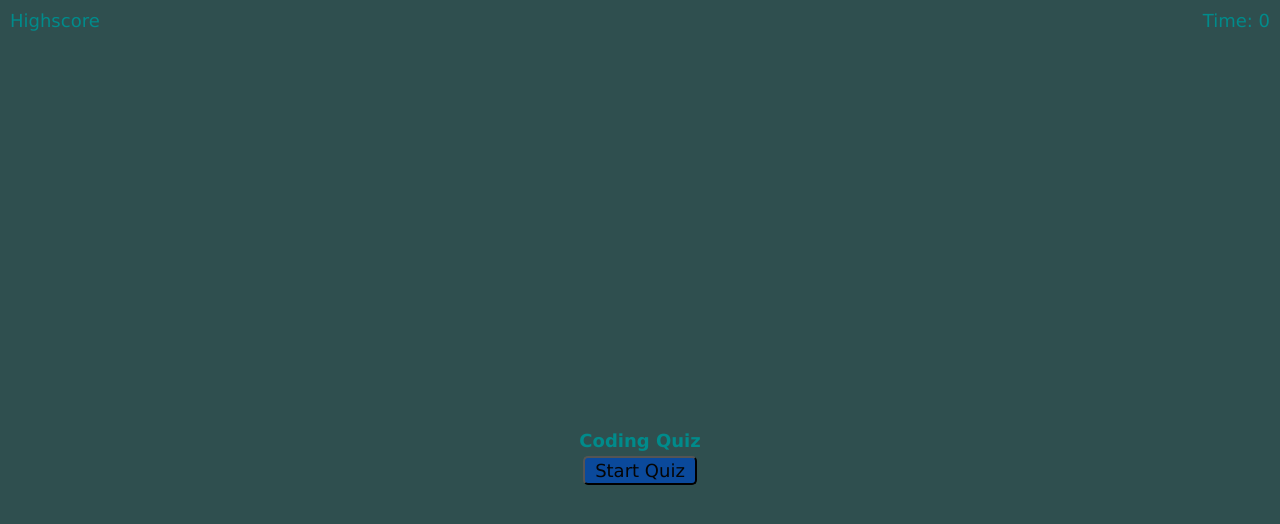
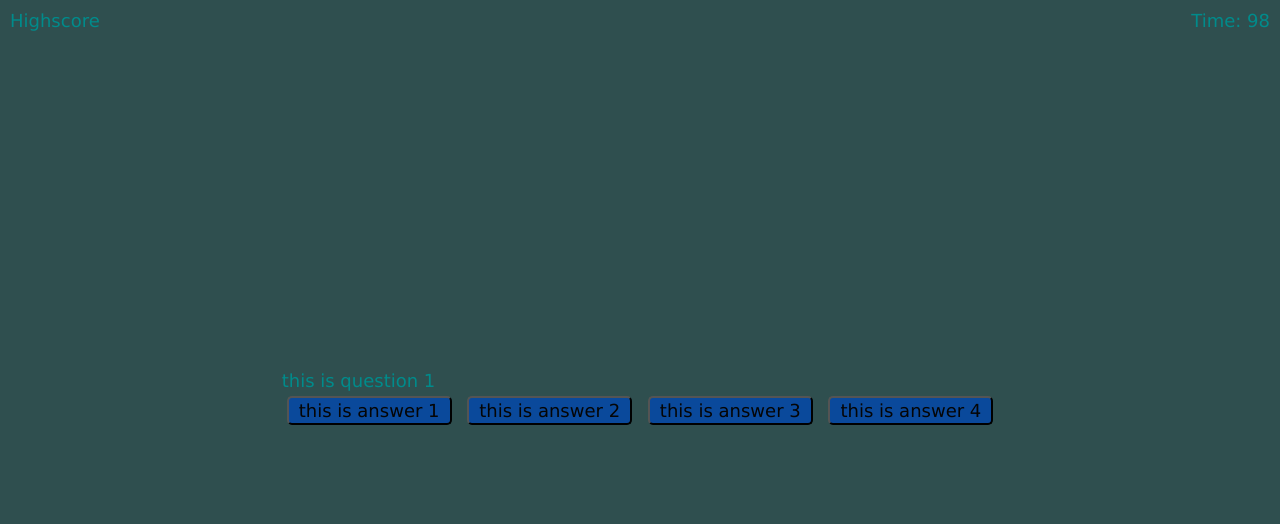
Before and after one commit to zakgelle/codequiz, a plain HTML site: page index.html in a window 1280 px wide. Both pictures are taken after a click on the button "Start Quiz". Drawn offline with Linux system fonts and the light colour scheme.

Commit message:
modified all documents

```diff
--- a/index.html
+++ b/index.html
@@ -14,13 +14,26 @@
      <div class="timer">Time: <span id="time">0</span></div>
 
 
-     <main class="wrapper">
-       <div id="start-screen" class="start">
+     <main id="start-screen" class="wrapper">
+       <div class="start">
          <h1>Coding Quiz</h1>
+       </div>
 
 <button id="start">Start Quiz</button>
+     </main>
+
 
 <div id="questions" class="hide">
+
+  <p id="question"></p>
+<div class="answerbtn">
+  <button class="btn" id="choice1"></button>
+  <button class="btn" id="choice2"></button>
+  <button class="btn"  id="choice3"></button>
+  <button class="btn" id="choice4"></button>
+</div>
+
+
 
 
 
--- a/script.js
+++ b/script.js
@@ -0,0 +1,101 @@
+var start = document.getElementById("start");
+var questionsContainer = document.getElementById("questions");
+var question = document.getElementById("question");
+var ans1 = document.getElementById("choice1");
+var ans2 = document.getElementById("choice2");
+var ans3 = document.getElementById("choice3");
+var ans4 = document.getElementById("choice4");
+var answerbtn = document.querySelector(".answerbtn");
+var startContainer = document.getElementById("start-screen");
+var time = document.getElementById("time");
+
+
+
+var questions = [{
+    question: "this is question 1",
+choice1: "this is answer 1",
+choice2: "this is answer 2",
+choice3: "this is answer 3",
+choice4:"this is answer 4",
+correct: "this is answer 2",
+},
+{
+    question: "this is question 2",
+    choice1: "this is answer 1",
+    choice2: "this is answer 2",
+    choice3: "this is answer 3",
+    choice4:"this is answer 4",
+    correct: "this is answer 3",
+},
+{
+    question: "this is question 3",
+    choice1: "this is answer 1",
+    choice2: "this is answer 2",
+    choice3: "this is answer 3",
+    choice4:"this is answer 4",
+    correct: "this is answer 1",
+},
+
+
+];
+
+var questionIndex = 0;
+
+var timer = 100;
+
+var interval;
+
+
+
+function startQuiz(){
+
+    questionsContainer.style.display = "block";
+    question.textContent = questions[questionIndex].question;
+    ans1.textContent = questions[questionIndex].choice1;
+    ans2.textContent = questions[questionIndex].choice2;
+    ans3.textContent = questions[questionIndex].choice3;
+    ans4.textContent = questions[questionIndex].choice4;
+ ans1.setAttribute("value", questions[questionIndex].choice1);
+ ans2.setAttribute("value", questions[questionIndex].choice2);
+ ans3.setAttribute("value", questions[questionIndex].choice3);
+ ans4.setAttribute("value", questions[questionIndex].choice4);
+}
+
+function setTime(){
+interval = setInterval(function(){
+    timer--;
+time.textContent = timer;
+},1000)
+}
+
+function checkAnswer(buttonClick){
+    if(buttonClick == questions[questionIndex].correct){
+        questionIndex++;
+        startQuiz()
+    }
+else{
+    questionIndex++;
+    startQuiz();
+    timer = timer - 10;
+
+}
+}
+
+
+
+
+
+
+start.addEventListener("click", ()=>{
+    console.log("click");
+    startContainer.style.display = "none";
+    startQuiz();
+    setTime();
+})
+
+answerbtn.addEventListener("click", ()=>{
+    var buttonClick = this.event.target.value;
+    console.log(buttonClick);
+    checkAnswer(buttonClick);
+
+})
--- a/style.css
+++ b/style.css
@@ -73,3 +73,7 @@ h1{
     padding: 2px 10px;
     color: rgb(5, 5, 5);
   }
+
+.hide{
+  display: none;
+}
```
